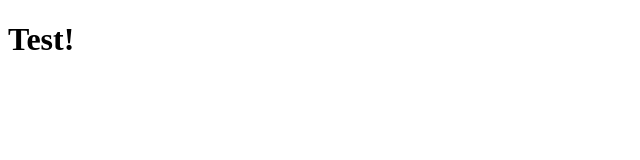
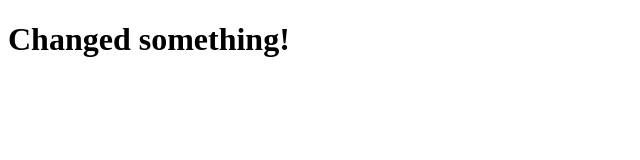
Before and after one commit to fall2014adroll/fall2014adroll.github.io, a plain HTML site: page index.html in a window 1280 px wide. Shown: the whole page, without its empty margins (0-640 px from the left). Drawn offline with Linux system fonts and the light colour scheme.

Commit message:
Commit message

```diff
--- a/index.html
+++ b/index.html
@@ -3,6 +3,6 @@
 	<head>
 	</head>
 	<body>
-		<h1>Test!</h1>
+		<h1>Changed something!</h1>
 	</body>
 </html>
```
